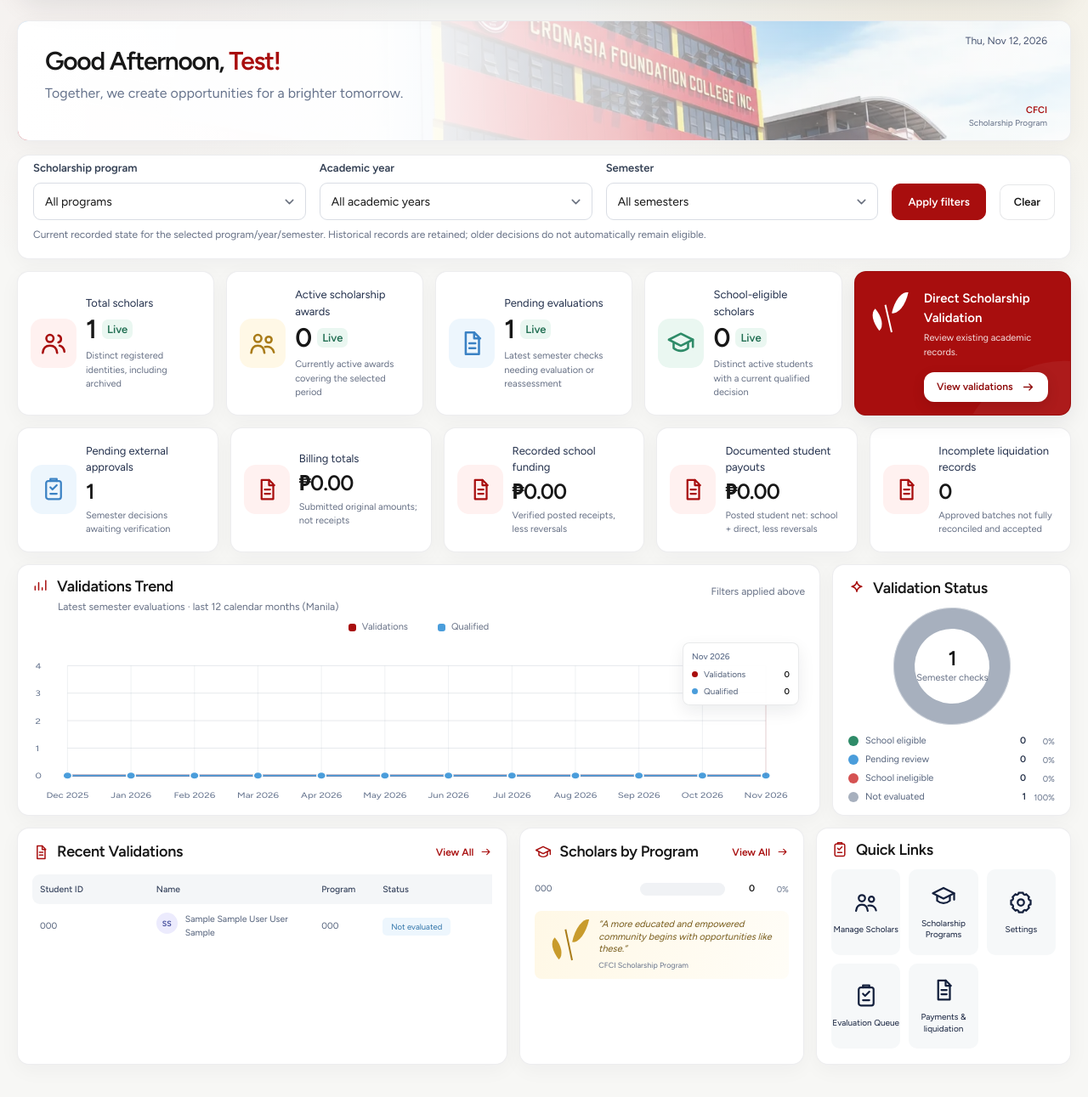
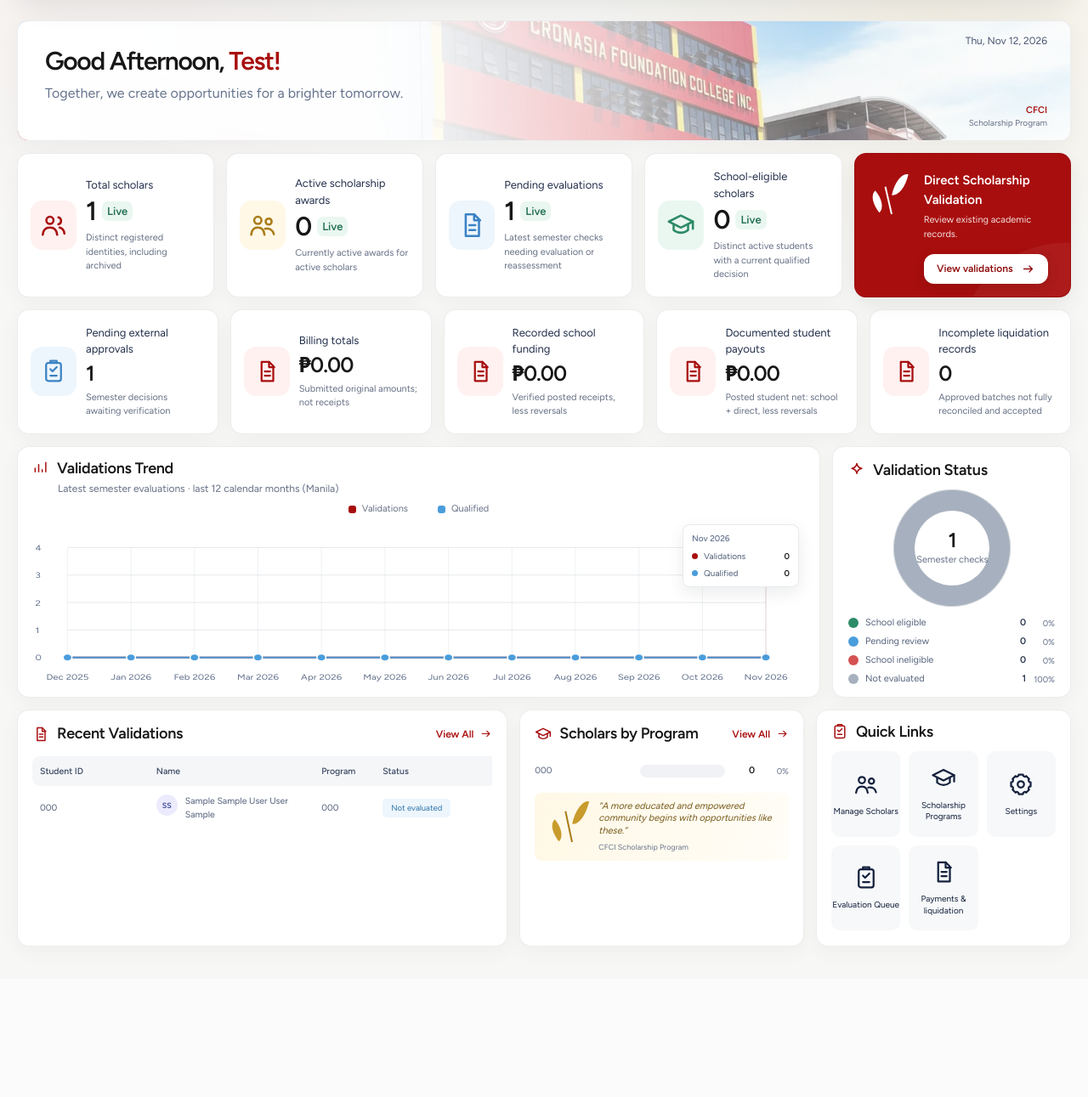
Before and after one commit to canayonfrancis/cfci-scholarship-management, a Laravel app: page /dashboard in a window 1280 px wide. Shown: the part 78-1369 px from the top of the page at 85% size. After the commit the page ends 1192 px from the top, so only its background shows below. Run offline with Laravel 12, Linux system fonts and the light colour scheme; a user stored in the database is signed in; data comes from the database, SQL or seed files in the repository; tables that the repository leaves empty hold one stand-in row (values such as "Sample post"); style sheets or scripts are compiled from the project's sources.

Commit message:
Update some bugs

```diff
--- a/app/Http/Controllers/DashboardController.php
+++ b/app/Http/Controllers/DashboardController.php
@@ -2,17 +2,15 @@
 
 namespace App\Http\Controllers;
 
-use App\Http\Requests\DashboardRequest;
-use App\Models\AcademicPeriod;
 use App\Models\ScholarshipApplication;
-use App\Models\ScholarshipProgram;
 use App\Models\User;
 use App\Services\DashboardAnalytics;
+use Illuminate\Http\Request;
 use Illuminate\Support\Str;
 
 class DashboardController extends Controller
 {
-    public function __invoke(DashboardRequest $request, DashboardAnalytics $analytics)
+    public function __invoke(Request $request, DashboardAnalytics $analytics)
     {
         $now = now('Asia/Manila');
         $hero = ['greeting' => $now->hour < 12 ? 'Good morning' : ($now->hour < 18 ? 'Good afternoon' : 'Good evening'), 'firstName' => Str::of($request->user()->name)->trim()->before(' ')->value(), 'date' => $now->format('D, M j, Y'), 'dateTime' => $now->toDateString()];
@@ -20,12 +18,11 @@ class DashboardController extends Controller
         if (! $canReport) {
             return view('dashboard', compact('hero', 'canReport'));
         }
-        $filters = $request->validated();
         $canFinancial = $request->user()->can('financial-view');
-        $data = $analytics->build($filters, $canFinancial);
+        $data = $analytics->build([], $canFinancial);
         $metrics = $data['metrics'];
         $stats = [];
-        foreach ([['total_scholars', 'Total scholars', 'green', 'users', 'Distinct registered identities, including archived'], ['active_awards', 'Active scholarship awards', 'purple', 'user-group', 'Currently active awards covering the selected period'], ['pending_evaluations', 'Pending evaluations', 'blue', 'document', 'Latest semester checks needing evaluation or reassessment'], ['school_eligible', 'School-eligible scholars', 'amber', 'graduation-cap', 'Distinct active students with a current qualified decision']] as [$key, $label, $tone, $icon, $comparison]) {
+        foreach ([['total_scholars', 'Total scholars', 'green', 'users', 'Distinct registered identities, including archived'], ['active_awards', 'Active scholarship awards', 'purple', 'user-group', 'Currently active awards for active scholars'], ['pending_evaluations', 'Pending evaluations', 'blue', 'document', 'Latest semester checks needing evaluation or reassessment'], ['school_eligible', 'School-eligible scholars', 'amber', 'graduation-cap', 'Distinct active students with a current qualified decision']] as [$key, $label, $tone, $icon, $comparison]) {
             $stats[] = compact('key', 'label', 'tone', 'icon', 'comparison') + ['value' => $metrics[$key], 'money' => false];
         }
         $additionalStats = [['label' => 'Pending external approvals', 'value' => $metrics['pending_external'], 'tone' => 'blue', 'icon' => 'clipboard', 'comparison' => 'Semester decisions awaiting verification', 'money' => false]];
@@ -68,15 +65,6 @@ class DashboardController extends Controller
             $quickLinks[] = ['label' => 'Payments & liquidation', 'icon' => 'document', 'href' => route('financial.index')];
         }
 
-        $evaluationFilters = array_filter(['program_id' => $filters['program_id'] ?? null]);
-        if (filled($filters['academic_year'] ?? null) && filled($filters['semester_code'] ?? null)) {
-            $evaluationFilters['academic_period_id'] = AcademicPeriod::where('academic_year', $filters['academic_year'])->where('semester_code', $filters['semester_code'])->value('id');
-        }
-
-        return view('dashboard', [...compact('hero', 'canReport', 'filters', 'metrics', 'stats', 'additionalStats', 'statuses', 'donutStyle', 'months', 'applications', 'qualified', 'chartMax', 'recentApplications', 'programs', 'quickLinks', 'evaluationFilters'),
-            'scholarshipPrograms' => ScholarshipProgram::orderBy('code')->get(),
-            'academicYears' => AcademicPeriod::distinct()->orderByDesc('academic_year')->pluck('academic_year'),
-            'semesters' => AcademicPeriod::distinct()->orderBy('semester_code')->pluck('semester_code'),
-        ]);
+        return view('dashboard', compact('hero', 'canReport', 'metrics', 'stats', 'additionalStats', 'statuses', 'donutStyle', 'months', 'applications', 'qualified', 'chartMax', 'recentApplications', 'programs', 'quickLinks'));
     }
 }
--- a/app/Http/Requests/DashboardRequest.php
+++ /dev/null
@@ -1,22 +0,0 @@
-<?php
-
-namespace App\Http\Requests;
-
-use Illuminate\Foundation\Http\FormRequest;
-
-class DashboardRequest extends FormRequest
-{
-    public function authorize(): bool
-    {
-        return $this->user() !== null;
-    }
-
-    public function rules(): array
-    {
-        return [
-            'program_id' => ['nullable', 'integer', 'exists:scholarship_programs,id'],
-            'academic_year' => ['nullable', 'string', 'regex:/^[0-9]{4}-[0-9]{4}$/D', 'exists:academic_periods,academic_year'],
-            'semester_code' => ['nullable', 'string', 'max:30', 'exists:academic_periods,semester_code'],
-        ];
-    }
-}
--- a/resources/css/app.css
+++ b/resources/css/app.css
@@ -695,8 +695,7 @@ tbody tr:hover, tbody tr:focus { background: var(--surface-muted); }
 }
 
 /* Scholar records use the existing dashboard palette, cards, and navigation. */
-.dashboard-filters { margin-top: 16px; padding: 18px; }
-.dashboard-filters .records-filters { padding-bottom: 0; }
+.dashboard-access-notice { margin-top: 16px; padding: 18px; }
 .dashboard-page .stat-content > p, .dashboard-page .stat-content small { white-space: normal; overflow-wrap: anywhere; }
 .dashboard-page .stat-value-row { flex-wrap: wrap; }
 .stats-grid.dashboard-secondary-stats { grid-template-columns: repeat(auto-fit, minmax(180px, 1fr)); }
--- a/resources/views/dashboard.blade.php
+++ b/resources/views/dashboard.blade.php
@@ -16,7 +16,7 @@
     @endphp
     @endif
 
-    <div class="dashboard-page" x-data="{ periodOpen: false, yearOpen: false }">
+    <div class="dashboard-page">
         <section
             class="dashboard-hero"
             aria-labelledby="welcome-heading"
@@ -49,9 +49,8 @@
         </section>
 
         @if(!$canReport)
-            <section class="dashboard-card dashboard-filters"><p>Your account does not have staff reporting access. Contact an Administrator to assign the appropriate role.</p></section>
+            <section class="dashboard-card dashboard-access-notice"><p>Your account does not have staff reporting access. Contact an Administrator to assign the appropriate role.</p></section>
         @else
-        <section class="dashboard-card records-page dashboard-filters" aria-label="Dashboard filters">@include('dashboard.filters', ['filterAction' => route('dashboard')])<p class="record-help">Current recorded state for the selected program/year/semester. Historical records are retained; older decisions do not automatically remain eligible.</p></section>
         <section class="stats-grid" aria-label="Scholarship validation overview">
             @foreach ($stats as $stat)
                 <article class="stat-card stat-{{ $stat['tone'] }}">
@@ -91,7 +90,7 @@
                         <h2><span class="title-icon"><x-dashboard-icon name="trend" :size="20" /></span>Validations Trend</h2>
                         <p>Latest semester evaluations · last 12 calendar months (Manila)</p>
                     </div>
-                    <div class="chart-controls"><span class="record-help">Filters applied above</span></div></header>
+                </header>
 
                 <template x-if="chartState === 'loading'"><x-dashboard-skeleton type="chart" /></template>
                 <div x-cloak x-show="chartState === 'error'" class="dashboard-error"><p>Unable to load validation statistics.</p><button type="button" @click="chartState = 'ready'"><x-dashboard-icon name="reload" :size="15" /> Retry</button></div>
@@ -163,7 +162,7 @@
             <article id="recent-applications" class="dashboard-card recent-card" x-data="{ tableState: 'ready' }">
                 <header class="card-header card-header-inline">
                     <h2><span class="title-icon"><x-dashboard-icon name="document" :size="20" /></span>Recent Validations</h2>
-                    @can('viewAny', \App\Models\ScholarshipApplication::class)<a href="{{ route('evaluations.index', $evaluationFilters) }}" class="text-link">View All <x-dashboard-icon name="arrow-right" :size="15" /></a>@endcan
+                    @can('viewAny', \App\Models\ScholarshipApplication::class)<a href="{{ route('evaluations.index') }}" class="text-link">View All <x-dashboard-icon name="arrow-right" :size="15" /></a>@endcan
                 </header>
                 <template x-if="tableState === 'loading'"><x-dashboard-skeleton type="table" /></template>
                 <div x-cloak x-show="tableState === 'error'" class="dashboard-error"><p>Unable to load recent validations.</p><button type="button" @click="tableState = 'ready'"><x-dashboard-icon name="reload" :size="15" /> Retry</button></div>
@@ -172,7 +171,7 @@
                 @elseif (count($recentApplications))
                     <div class="table-wrap" x-show="tableState === 'ready'" tabindex="0" role="region" aria-label="Recent validations table, scroll horizontally for more columns">
                         <table class="recent-validations-table">
-                            <caption class="sr-only">Five most recently recorded semester checks in the selected scope</caption>
+                            <caption class="sr-only">Five most recently recorded semester checks</caption>
                             <thead><tr><th scope="col">Student ID</th><th scope="col">Name</th><th scope="col">Program</th><th scope="col">Status</th><th scope="col">Date Recorded</th><th scope="col">View</th></tr></thead>
                             <tbody>
                                 @foreach ($recentApplications as $application)
--- a/resources/views/dashboard/filters.blade.php
+++ /dev/null
@@ -1,6 +0,0 @@
-<form method="GET" class="records-filters" action="{{ $filterAction }}">
-    <x-record-field name="program_id" label="Scholarship program" type="select"><option value="">All programs</option>@foreach($scholarshipPrograms as $choice)<option value="{{ $choice->id }}" @selected(($filters['program_id'] ?? '') == $choice->id)>{{ $choice->code }}</option>@endforeach</x-record-field>
-    <x-record-field name="academic_year" label="Academic year" type="select"><option value="">All academic years</option>@foreach($academicYears as $choice)<option value="{{ $choice }}" @selected(($filters['academic_year'] ?? '') === $choice)>{{ $choice }}</option>@endforeach</x-record-field>
-    <x-record-field name="semester_code" label="Semester" type="select"><option value="">All semesters</option>@foreach($semesters as $choice)<option value="{{ $choice }}" @selected(($filters['semester_code'] ?? '') === $choice)>Semester {{ $choice }}</option>@endforeach</x-record-field>
-    <button class="records-button is-primary" type="submit">Apply filters</button><a class="records-button" href="{{ $filterAction }}">Clear</a>
-</form>
```
Also changed, not shown: docs/sms/progress.md (+2 -0 lines), docs/sms/reporting.md (+6 -6 lines), tests/Feature/DashboardAnalyticsTest.php (+3 -3 lines).
